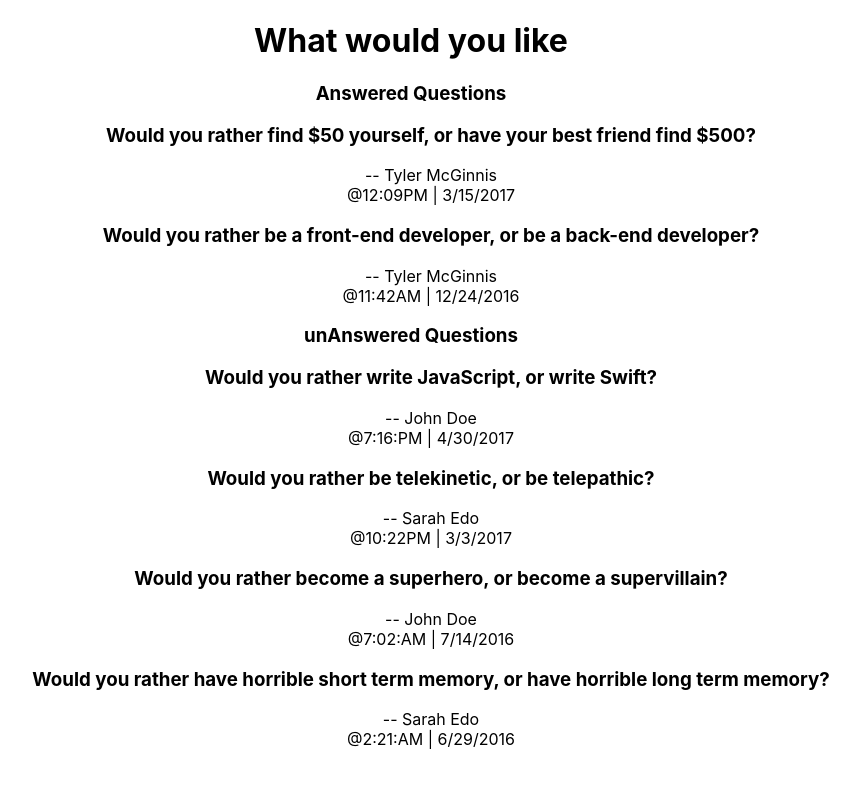
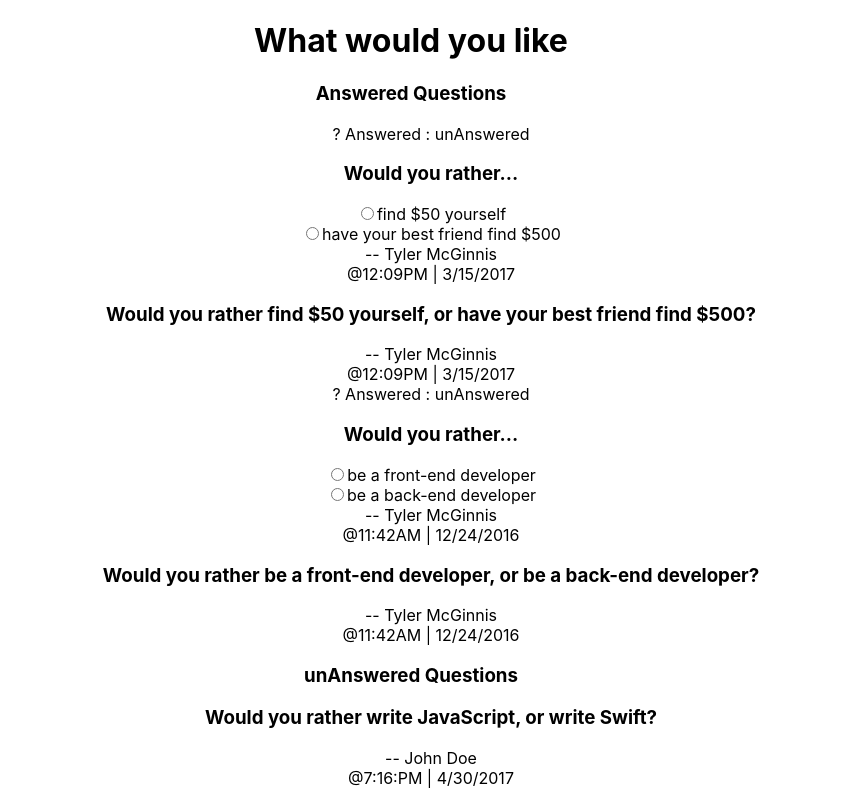
Before and after one commit to injune1123/would-you-rather, a React (Create React App) app: page / in a window 1280 px wide. Shown: the top 800 px of the page, without its empty margins (229-1089 px from the left). Built offline with nearby package versions, Linux system fonts and the light colour scheme.

Commit message:
Add question component

```diff
--- a/src/components/Dashboard.js
+++ b/src/components/Dashboard.js
@@ -1,6 +1,8 @@
 import React, {Component} from 'react'
 import { connect } from 'react-redux'
 import Question from './Question'
+import QuestionOverview from './QuestionOverview'
+
 class Dashboard extends Component {
   render() {
     console.log(this.props)
@@ -9,13 +11,17 @@ class Dashboard extends Component {
       <h3> Answered Questions</h3>
       <ul>
         {this.props.answeredQuestionIds.map((id)=>(
+          <>
           <Question key={id} id={id}/>
+
+          <QuestionOverview key={id} id={id}/>
+          </>
         ))}
       </ul>
       <h3> unAnswered Questions</h3>
       <ul>
         {this.props.unAnsweredQuestionIds.map((id)=>(
-            <Question key={id} id={id}/>
+            <QuestionOverview key={id} id={id}/>
         ))}
       </ul>
       </div>)
--- a/src/components/Question.js
+++ b/src/components/Question.js
@@ -4,11 +4,20 @@ import {formatDate, formatQuestion} from '../utils/helpers'
 import {RiThumbUpLine} from "react-icons/ri";
 import {RiThumbUpFill} from "react-icons/ri";
 
+class Question extends Component {
+  constructor(props) {
+    super(props);
+    this.state = {selectedAnswer: ''};
 
-class Question extends Component {
+    this.handleOptionChange = this.handleOptionChange.bind(this);
+  }
+
+  handleOptionChange(event) {
+    this.setState({selectedAnswer: event.target.value});
+
+  }
   render() {
     const {question} = this.props
-
     if(!question) {
       return <p>This question does not exist</p>
     }
@@ -21,7 +30,33 @@ class Question extends Component {
           alt={`Avatar of ${name}`}
           className='avatar'
         /> */}
-        <h3>{` Would you rather ${optionOne.text}, or ${optionTwo.text}?`}</h3>
+        <span>? Answered : unAnswered</span>
+        <h3>{` Would you rather...`}</h3>
+
+        <input
+          type="radio"
+          key={`${id}-${optionOne.text}`}
+          id={`${id}-${optionOne.text}`}
+          name={`${optionOne.text} or ${optionTwo.text}`}
+          value={optionOne.text}
+          checked={this.state.selectedAnswer===optionOne.text}
+          onChange={this.handleOptionChange}
+        />
+        <label htmlFor={`${id}-${optionOne.text}`}>{optionOne.text}</label>
+        <br/>
+
+        <input
+          type="radio"
+          key={`${id}-${optionTwo.text}`}
+          id={`${id}-${optionTwo.text}`}
+          name={`${optionOne.text} or ${optionTwo.text}`}
+          value={optionTwo.text}
+          checked={this.state.selectedAnswer===optionTwo.text}
+          onChange={this.handleOptionChange}
+        />
+
+        <label htmlFor={`${id}-${optionTwo.text}`}>{optionTwo.text}</label>
+        <br/>
 
         <div className='question-info'>
           <span>{`-- `+name}</span>
--- /dev/null
+++ b/src/components/QuestionOverview.js
@@ -0,0 +1,43 @@
+import React, {Component} from 'react'
+import { connect } from 'react-redux'
+import {formatDate, formatQuestion} from '../utils/helpers'
+import {RiThumbUpLine} from "react-icons/ri";
+import {RiThumbUpFill} from "react-icons/ri";
+
+
+class QuestionOverview extends Component {
+  render() {
+    const {question} = this.props
+
+    if(!question) {
+      return <p>This question does not exist</p>
+    }
+
+    const {avatar, id, name, optionOne, optionTwo, timestamp} = question
+    return (
+      <div className = 'question'>
+        {/* <img
+          src={avatar}
+          alt={`Avatar of ${name}`}
+          className='avatar'
+        /> */}
+        <h3>{` Would you rather ${optionOne.text}, or ${optionTwo.text}?`}</h3>
+
+        <div className='question-info'>
+          <span>{`-- `+name}</span>
+          <div>{`@` + formatDate(timestamp)}</div>
+        </div>
+      </div>
+    )
+  }
+}
+
+function mapStateToProps({authedUser, users, questions}, {id}) {
+  const question = questions[id]
+  return {
+    authedUser,
+    question: question? formatQuestion(question, users[question.author], authedUser) : null
+  }
+}
+
+export default connect(mapStateToProps)(QuestionOverview)
```
Also changed, not shown: src/components/newQuestion copy.js (added), src/components/newQuestion.js (deleted).
